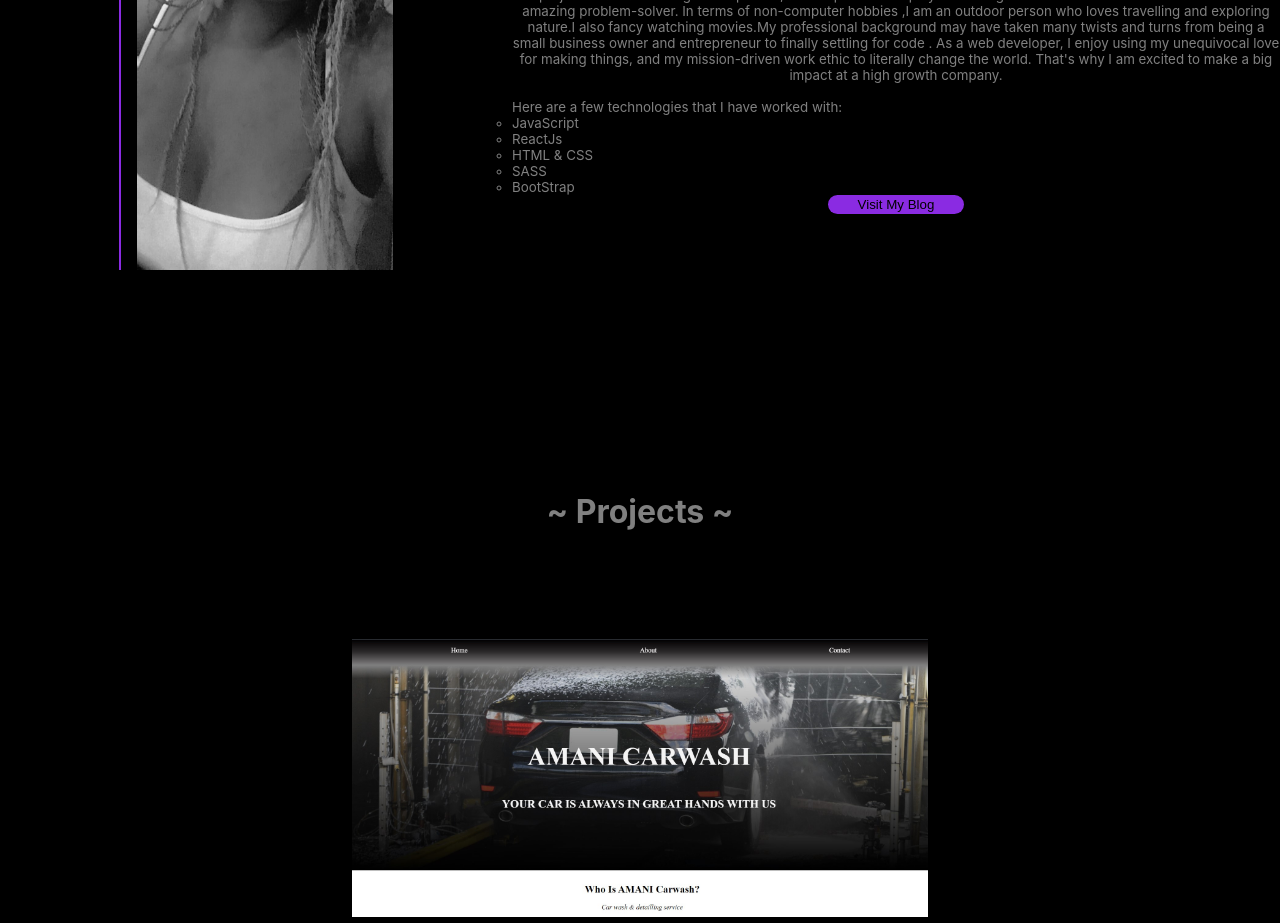
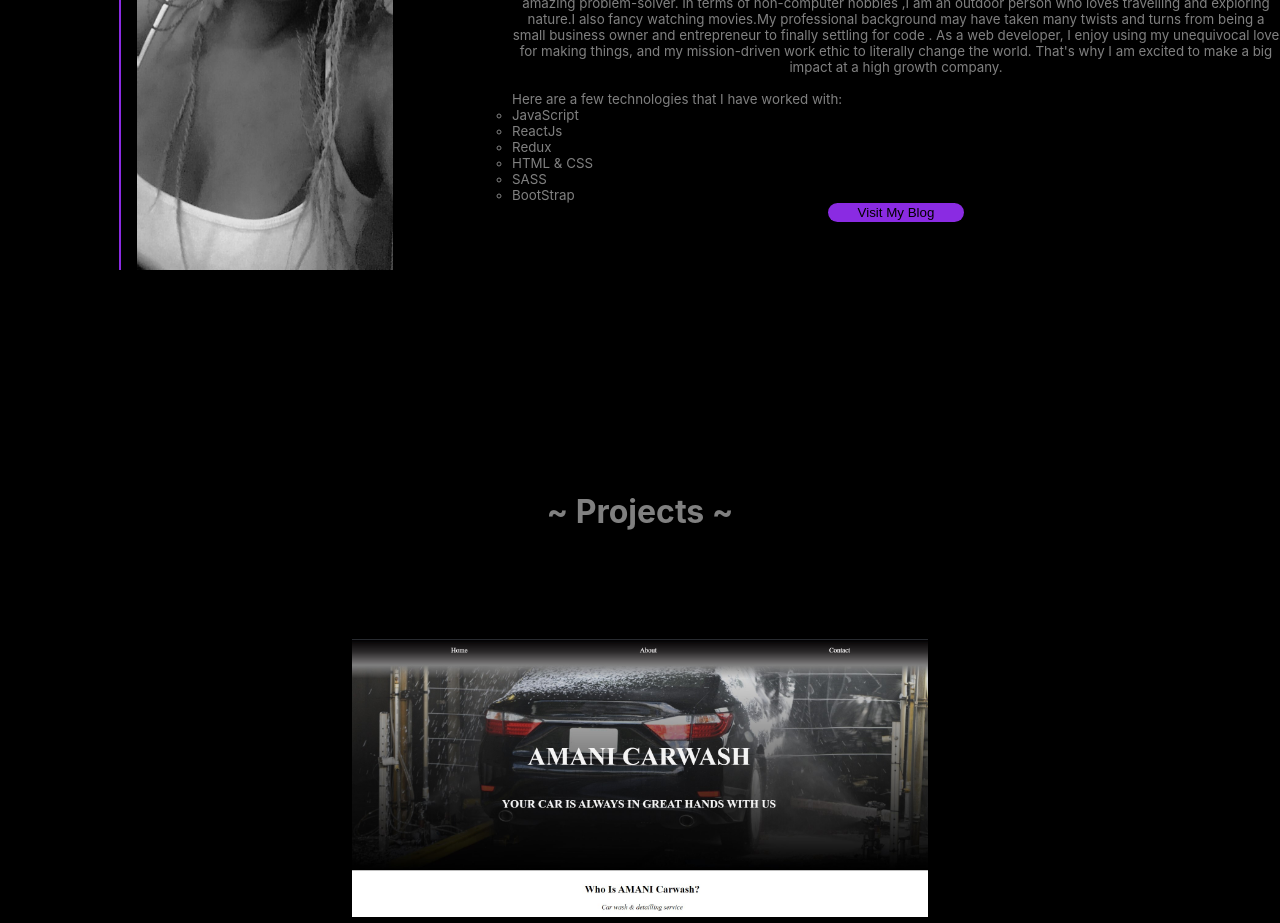
Before and after one commit to JoanKinyanjui/Kinyanjui, a React (Create React App) app: page / in a window 1280 px wide. Shown: the part 1140-2063 px from the top of the page. Built offline with nearby package versions, Linux system fonts and the light colour scheme; a web font is replaced by a local one.

Commit message:
another skil

```diff
--- a/src/Components/About/About.js
+++ b/src/Components/About/About.js
@@ -26,6 +26,7 @@ Here are a few technologies that I have worked with:
 <ul class='skills-set'>
 <li class="skills">JavaScript</li>
 <li class="skills">ReactJs</li>
+<li class="skills">Redux</li>
 <li class="skills">HTML &  CSS</li>
 <li class="skills">SASS</li>
 <li class="skills">BootStrap</li>
```
